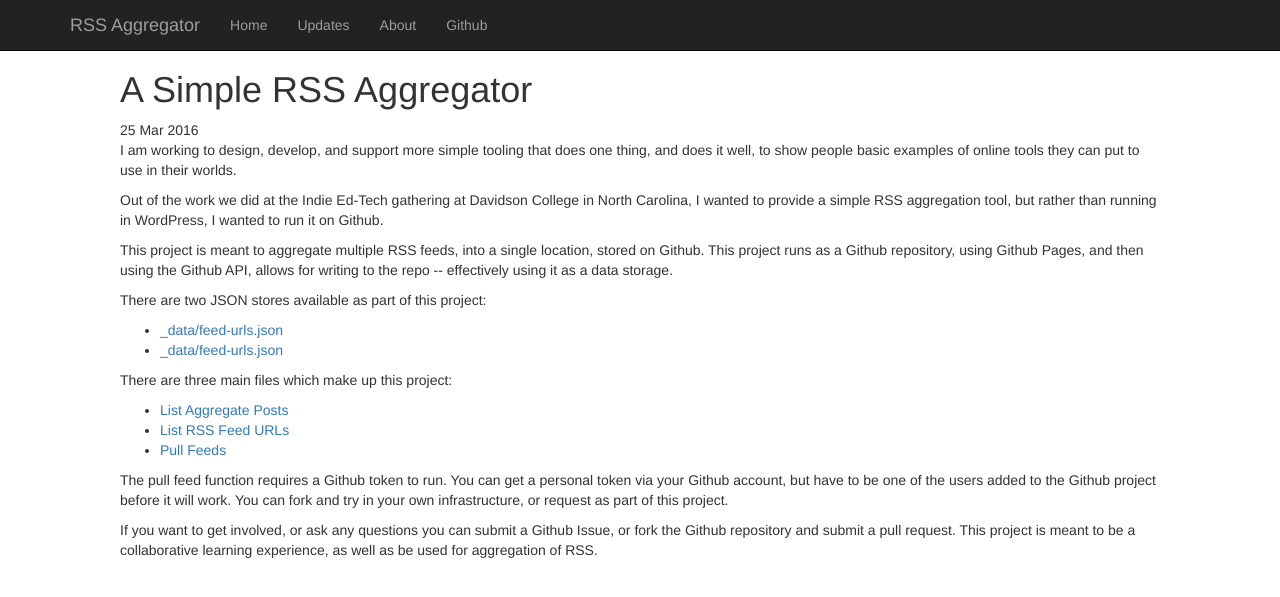
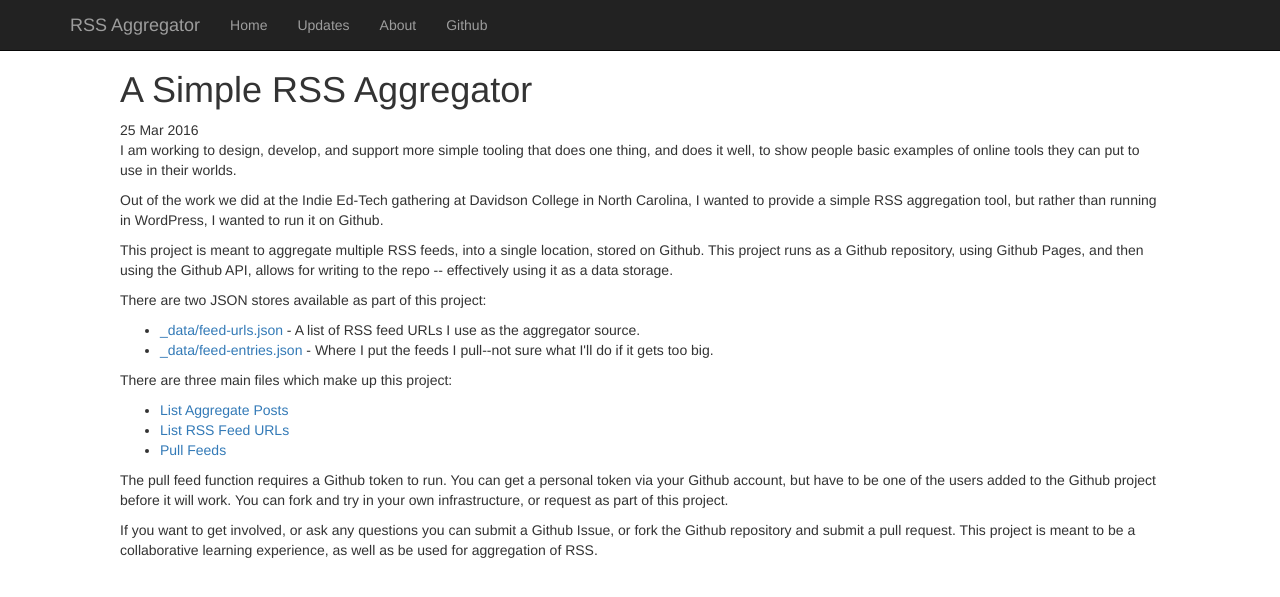
Before and after one commit to audreywatters/rss-aggregator, a Jekyll site: the page built from _posts/2016-03-25-a-simple-rss-aggregator.html, in a window 1280 px wide. Shown: the top 597 px of the page. Built offline with Jekyll 4.4.1, drawn with Linux system fonts in a browser that asks for light colours.

Commit message:
fix links

```diff
--- a/_posts/2016-03-25-a-simple-rss-aggregator.html
+++ b/_posts/2016-03-25-a-simple-rss-aggregator.html
@@ -8,8 +8,8 @@
 <p>This project is meant to aggregate multiple RSS feeds, into a single location, stored on Github. This project runs as a Github repository, using Github Pages, and then using the Github API, allows for writing to the repo -- effectively using it as a data storage.</p>
 <p>There are two JSON stores available as part of this project:</p>
 <ul>
-  <li><a href="https://raw.githubusercontent.com/indieedtech/rss-aggregator/gh-pages/_data/feed-urls.json">_data/feed-urls.json</a></li>
-  <li><a href="https://raw.githubusercontent.com/indieedtech/rss-aggregator/gh-pages/_data/feed-urls.json">_data/feed-urls.json</a></li>
+  <li><a href="https://raw.githubusercontent.com/indieedtech/rss-aggregator/gh-pages/_data/feed-urls.json">_data/feed-urls.json</a> - A list of RSS feed URLs I use as the aggregator source.</li>
+  <li><a href="https://raw.githubusercontent.com/indieedtech/rss-aggregator/gh-pages/_data/feed-entries.json">_data/feed-entries.json</a> - Where I put the feeds I pull--not sure what I'll do if it gets too big.</li>
 </ul>
 <p>There are three main files which make up this project:</p>
 <ul>
```
